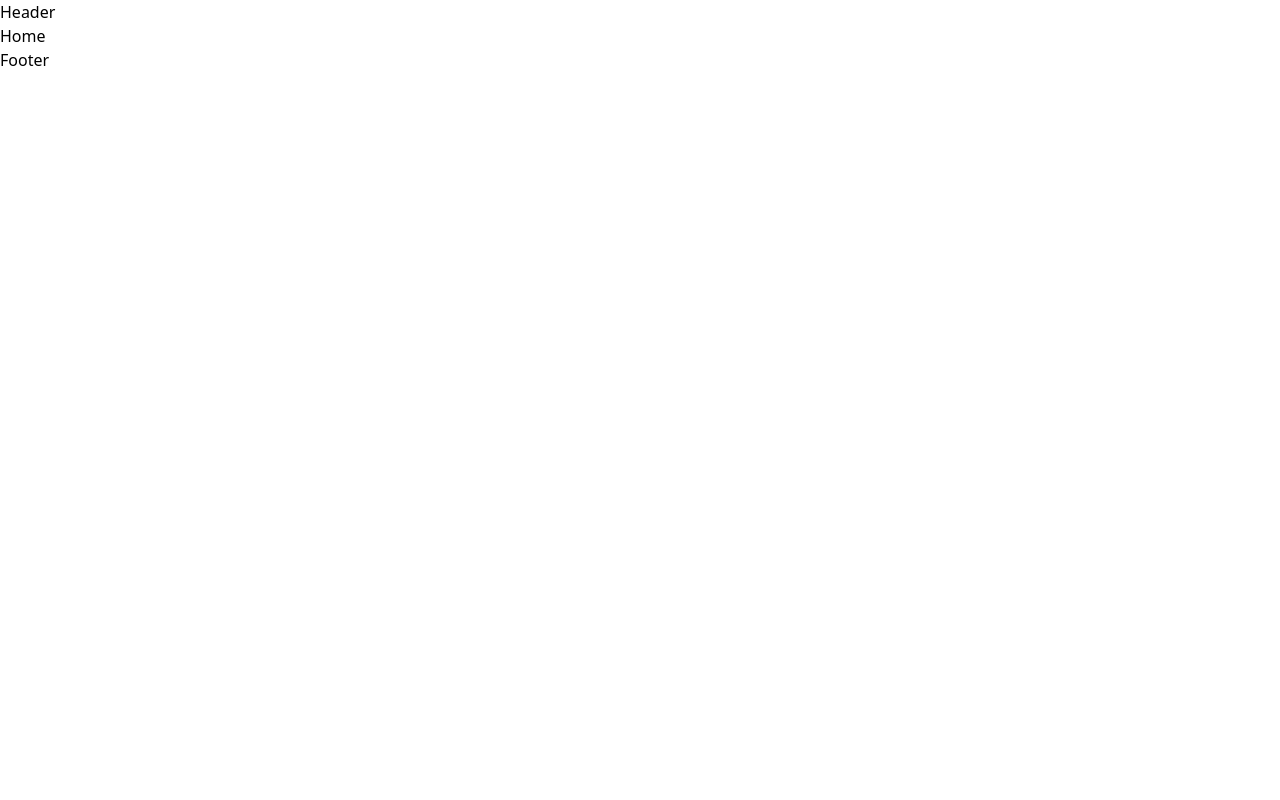
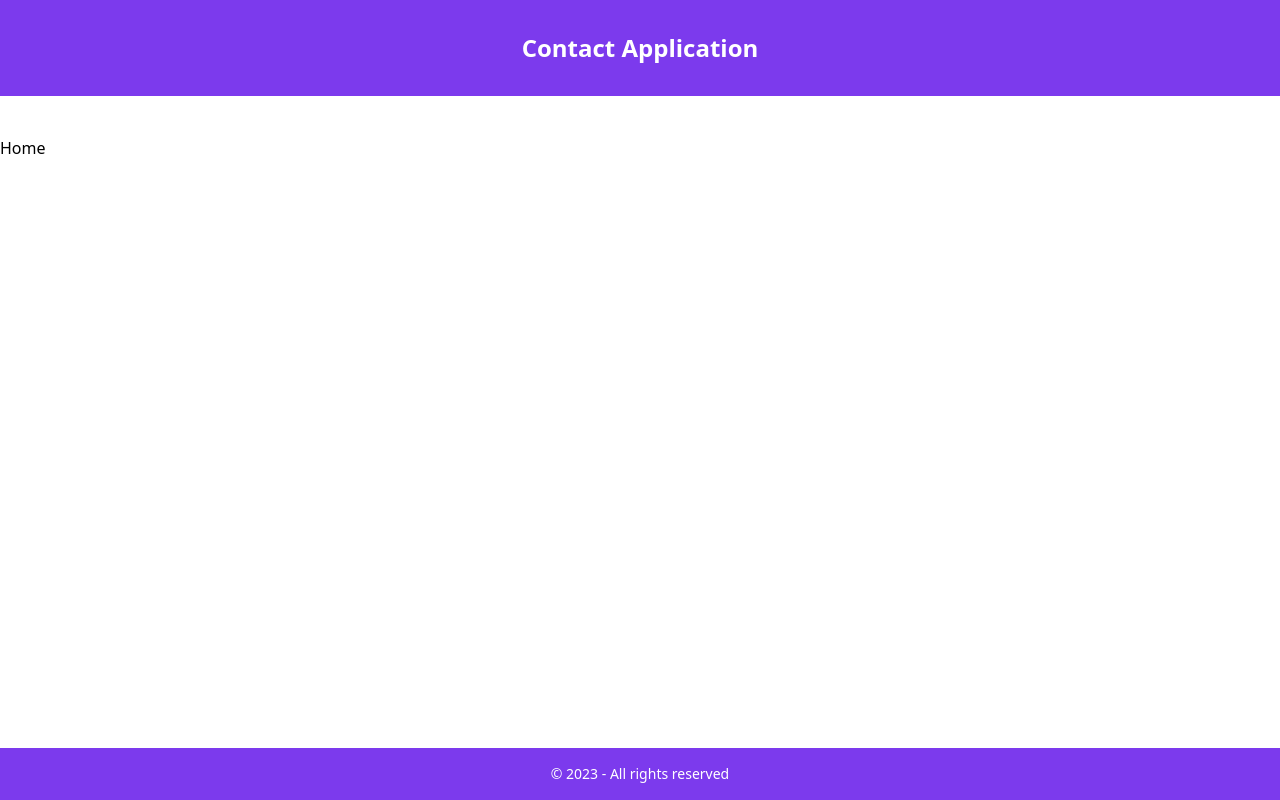
Before and after one commit to hamid19471/Contact-app, a React (Vite) app: page / in a window 1280 px wide. Built offline with nearby package versions, Linux system fonts and the light colour scheme.

Commit message:
Update: add base style useing tailwindcss for header and footer component

```diff
--- a/src/components/Layout/Footer/Footer.jsx
+++ b/src/components/Layout/Footer/Footer.jsx
@@ -1,7 +1,11 @@
 import React from "react";
 
 const Footer = () => {
-    return <div>Footer</div>;
+    return (
+        <footer className="flex w-full absolute bottom-0 items-center justify-center bg-violet-600 py-4 mt-8 text-white text-sm font-light">
+            <p>© 2023 - All rights reserved</p>
+        </footer>
+    );
 };
 
 export default Footer;
--- a/src/components/Layout/Header/Header.jsx
+++ b/src/components/Layout/Header/Header.jsx
@@ -1,7 +1,11 @@
 import React from "react";
 
 const Header = () => {
-    return <div>Header</div>;
+    return (
+        <header className="flex items-center justify-center py-8 bg-violet-600 text-white text-2xl font-bold mb-10">
+            <h1>Contact Application</h1>
+        </header>
+    );
 };
 
 export default Header;
```
